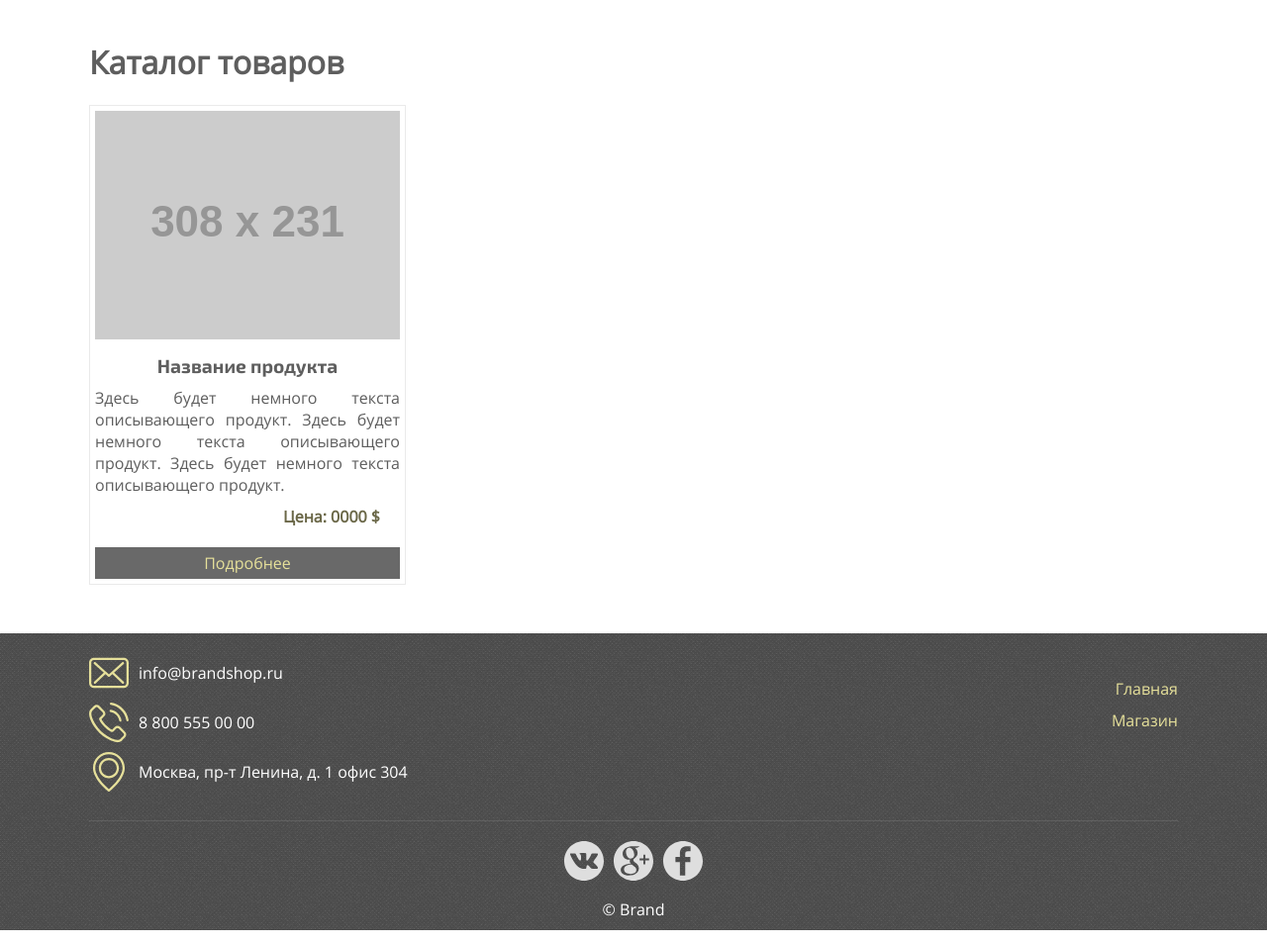
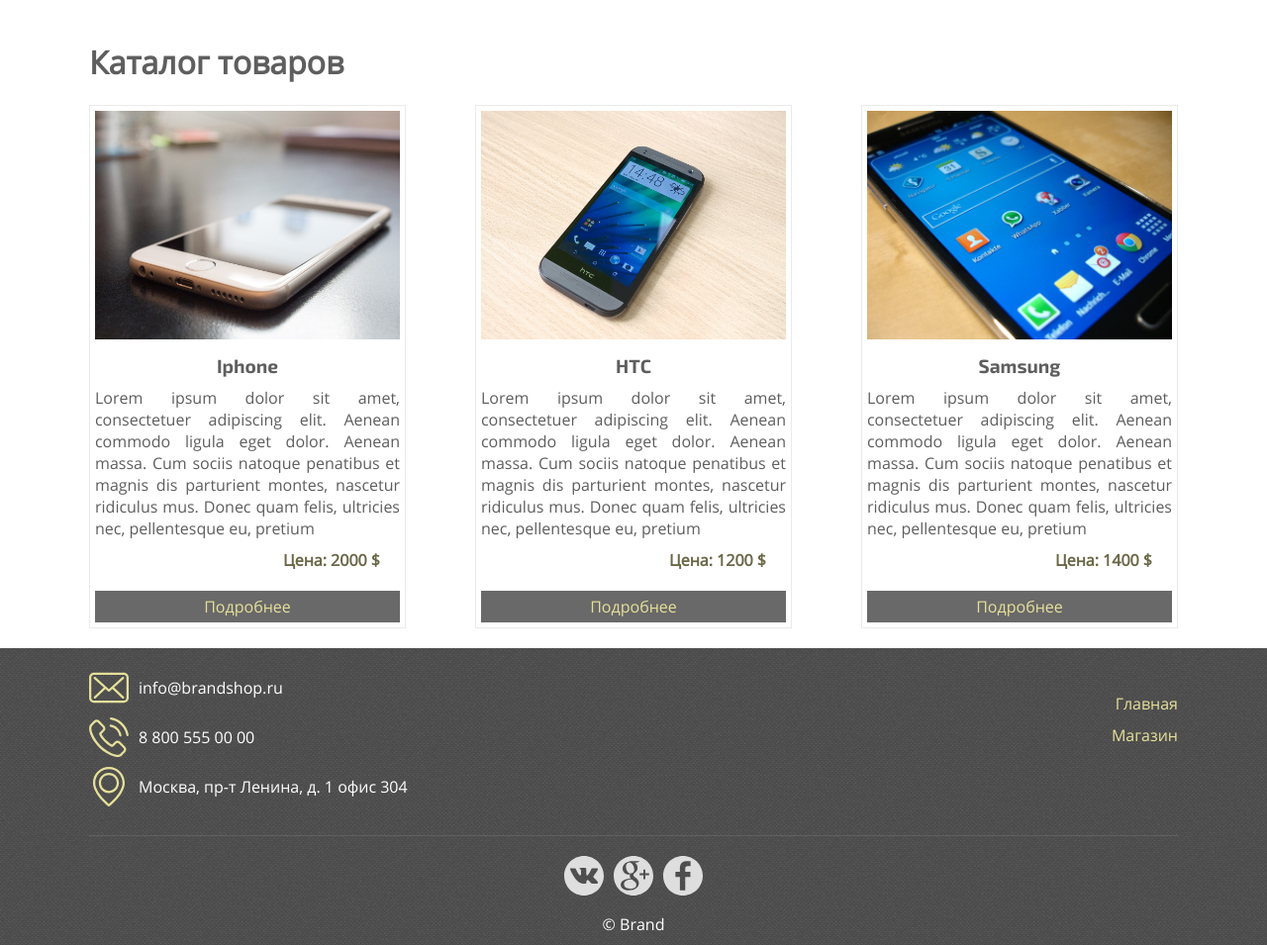
Before and after one commit to YakovlevDS/php_brand_shop, a PHP site: page /index.php?page=shop in a window 1280 px wide. Shown: the part 71-1026 px from the top of the page at 99% size. Run offline with PHP 8.4, Linux system fonts and the light colour scheme; grey boxes labelled with a size stand in for pictures from a placeholder-image service; some libraries are stand-ins or nearby versions.

Commit message:
added catalog goods

```diff
--- a/index.php
+++ b/index.php
@@ -30,21 +30,21 @@
         [
             'id' => 1,
             'name' => 'Iphone',
-            'desc' => 'Описание для Iphone',
+            'desc' => 'Lorem ipsum dolor sit amet, consectetuer adipiscing elit. Aenean commodo ligula eget dolor. Aenean massa. Cum sociis natoque penatibus et magnis dis parturient montes, nascetur ridiculus mus. Donec quam felis, ultricies nec, pellentesque eu, pretium',
             'img' => '/images/goods/iphone.jpg',
             'price' => '2000 $'
         ],
         [
             'id' => 2,
             'name' => 'HTC',
-            'desc' => 'Описание для HTC',
+            'desc' => 'Lorem ipsum dolor sit amet, consectetuer adipiscing elit. Aenean commodo ligula eget dolor. Aenean massa. Cum sociis natoque penatibus et magnis dis parturient montes, nascetur ridiculus mus. Donec quam felis, ultricies nec, pellentesque eu, pretium',
             'img' => '/images/goods/htc.jpg',
             'price' => '1200 $'
         ],
         [
             'id' => 3,
             'name' => 'Samsung',
-            'desc' => 'Описание для Samsung',
+            'desc' => 'Lorem ipsum dolor sit amet, consectetuer adipiscing elit. Aenean commodo ligula eget dolor. Aenean massa. Cum sociis natoque penatibus et magnis dis parturient montes, nascetur ridiculus mus. Donec quam felis, ultricies nec, pellentesque eu, pretium',
             'img' => '/images/goods/samsung.jpg',
             'price' => '1400 $'
         ],
@@ -57,7 +57,15 @@
     } elseif ($page == 'shop') {
         require('templates/shop.php');
     } elseif ($page == 'product') {
-        echo 'а тут у нас будет страница с открытым товаром';
+        $id = $_GET['id'];
+        $good = [];
+        foreach ($goods as $product) {
+            if ($product['id'] == $id) {
+                $good = $product;
+                break;
+            }
+        }
+        require('templates/openedProduct.php');
     }
 ?>
 
--- a/templates/shop.php
+++ b/templates/shop.php
@@ -2,21 +2,23 @@
     Каталог товаров
 </h1>
 
+<div>
+    <?php foreach ($goods as $good): ?>
         <div class="shopUnit">
-    <img src="http://placehold.it/308x231" />
+            <img src="<?php echo $good['img']; ?>"/>
 
             <div class="shopUnitName">
-        Название продукта
+                <?php echo $good['name']; ?>
             </div>
             <div class="shopUnitShortDesc">
-        Здесь будет немного текста описывающего продукт.
-        Здесь будет немного текста описывающего продукт.
-        Здесь будет немного текста описывающего продукт.
+                <?php echo $good['desc']; ?>
             </div>
             <div class="shopUnitPrice">
-        Цена: 0000 $
+                Цена: <?php echo $good['price']; ?>
             </div>
-    <a href="#" class="shopUnitMore">
+            <a href="index.php?page=product&id=<?php echo $good['id']; ?>" class="shopUnitMore">
                 Подробнее
             </a>
         </div>
+    <?php endforeach; ?>
+</div>
```
Also changed, not shown: templates/openedProduct.php (+4 -6 lines). Lines whose indentation alone changed are shown as unchanged.
